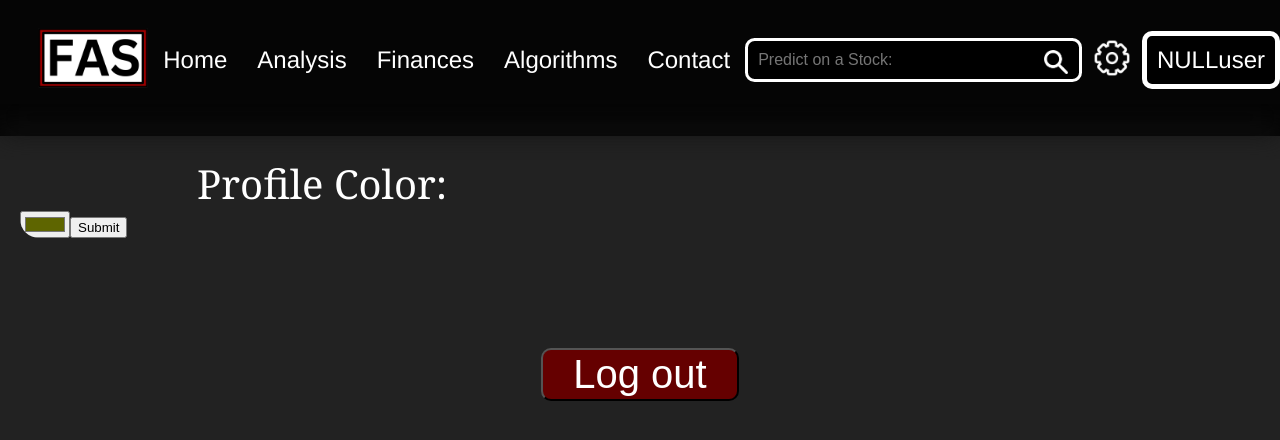
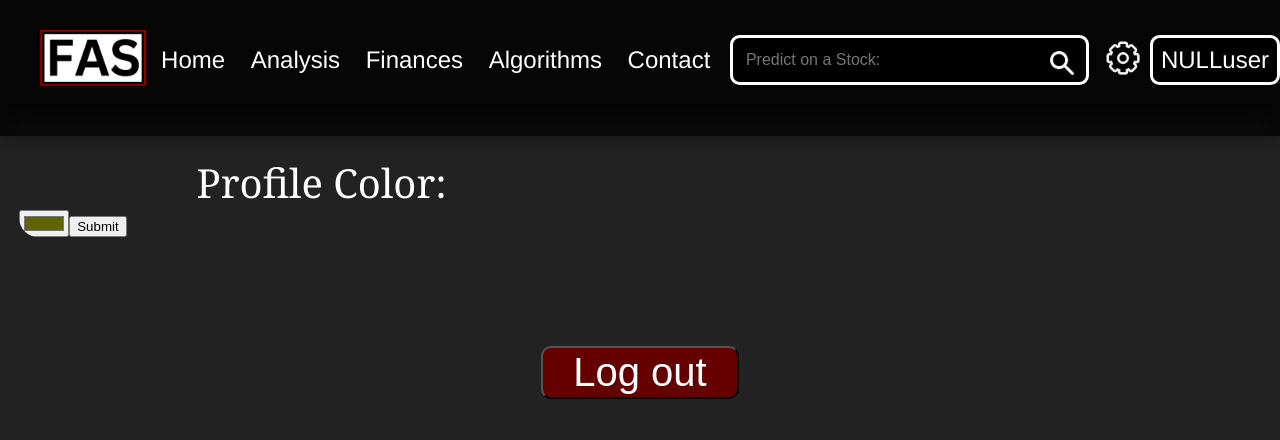
Before and after one commit to OConnorThomas/OConnorThomas.github.io, a PHP site: page /settings.html in a window 1280 px wide. Shown: the top 440 px of the page. Run offline with PHP 8.4, Linux system fonts and the light colour scheme.

Commit message:
converted to viewport relative measurements

```diff
--- a/contact.css
+++ b/contact.css
@@ -127,16 +128,16 @@ h3 {
 .double_container {
   display: grid;
   grid-template-columns: repeat(2, 1fr);
-  gap: 20px;
-  padding: 20px;
+  gap: 1.5vw;
+  padding: 1.5vw;
   width: 96%;
   justify-content: center;
 }
 
 .circle {
   position: relative;
-  width: 200px;
-  height: 200px;
+  width: 15vw;
+  height: 15vw;
   border-radius: 50%;
   z-index: -6;
 }
--- a/home.css
+++ b/home.css
@@ -88,7 +88,7 @@ nav ul li a {
   display: block;
   color: white;
   text-align: center;
-  padding: 10px 15px;
+  padding: 1vh 1vw;
   text-decoration: none;
 }
 
@@ -128,7 +128,7 @@ nav ul li a {
 }
 
 .right a {
-  padding: 10px 10px;
+  padding: 1vh 1vh;
 }
 
 .fleft {
@@ -137,6 +137,15 @@ nav ul li a {
 
 .fright {
   float: right;
+}
+
+.const-size {
+  height: 3.5vw;
+  width: auto;
+}
+
+.settings-icon-size {
+  height: 3vw;
 }
 
 /* Search bar */
@@ -149,7 +158,7 @@ nav ul li a {
 
 .search-input {
   width: 100%;
-  padding: 10px;
+  padding: 1vw;
   font-size: 2vh;
   border: 0.3vw solid white;
   border-radius: 0.75vw;
@@ -160,7 +169,7 @@ nav ul li a {
 
 .search-icon {
   position: absolute;
-  top: 55%;
+  top: 3.5vh;
   right: 0%;
   transform: translateY(-50%);
   width: 3vw; /* Adjust icon width */
@@ -239,8 +248,8 @@ nav ul li a {
   text-decoration: none;
   color: white;
   list-style-type: none;
-  border: 5px solid white;
-  border-radius: 10px;
+  border: 0.3vw solid white;
+  border-radius: 0.75vw;
   background-color: black;
   color: white;
   box-sizing: border-box;
@@ -251,8 +260,8 @@ nav ul li a {
   text-decoration: none;
   color: white;
   list-style-type: none;
-  border: 3px solid white;
-  border-radius: 10px;
+  border: 0.3vw solid white;
+  border-radius: 0.75vw;
   background-color: black;
   color: white;
   box-sizing: border-box;
@@ -261,8 +270,8 @@ nav ul li a {
 .invert-wb:hover {
   background-color: white;
   color: #050505;
-  border: 3px solid #a00000;
-  border-radius: 10px;
+  border: 0.3vw solid #a00000;
+  border-radius: 0.75vw;
 }
 
 .inputsForm {
@@ -276,8 +285,8 @@ nav ul li a {
 
 .search_input {
   width: 30%;
-  padding: 10px;
-  font-size: 16px;
+  padding: 10vh;
+  font-size: 1vh;
   border-radius: 10px;
   background-color: black;
   color: white;
@@ -306,5 +315,5 @@ nav ul li a {
 }
 
 .pad {
-  margin-right: 10px;
+  margin-right: 1vw;
 }
--- a/repo/js/home.js
+++ b/repo/js/home.js
@@ -6,8 +6,8 @@ function get_logged_in() {
 
 function updateContent() {
   if (get_logged_in() == 1) {
-    accounttype.insertAdjacentHTML("afterend", "<a href=\"account.html\"><img src=\"repo/images/Generic-Profile-Image.png\"alt=\"Profile Picture\" height=\"60\"/></a>");
-    accounttype.insertAdjacentHTML("afterend", "<a href=\"settings.html\"><img src=\"repo/images/gear.png\" alt=\"Settings button\" height=\"40\"/></a>")
+    accounttype.insertAdjacentHTML("afterend", "<a href=\"account.html\"><img src=\"repo/images/Generic-Profile-Image.png\"alt=\"Profile Picture\" class=\"const-size\"/></a>");
+    accounttype.insertAdjacentHTML("afterend", "<a href=\"settings.html\"><img src=\"repo/images/gear.png\" alt=\"Settings button\" class=\"const-size settings-icon-size\"/></a>")
   } else {
     accounttype.insertAdjacentHTML("afterend", "<div class=\"pad\"><ul><li><a href=\"signup.html\" class=\"shadowed-text invert-wb\">Signup</a></li></ul></div>");
     accounttype.insertAdjacentHTML("afterend", "<div class=\"pad\"><ul><li><a href=\"login.html\" class=\"shadowed-text invert-wb\">Login</a></li></ul></div>");
--- a/settings.html
+++ b/settings.html
@@ -62,15 +62,20 @@
       </div>
       <div class="right">
         <a href="settings.html"
-          ><img src="repo/images/gear.png" alt="Settings button" height="40"
+          ><img
+            src="repo/images/gear.png"
+            alt="Settings button"
+            class="const-size settings-icon-size"
         /></a>
-        <div class="white-borders">
-          <ul>
-            <li>
-              <a href="account.html" class="shadowed-text" id="userName"></a>
-            </li>
-          </ul>
-        </div>
+        <ul>
+          <li>
+            <a
+              href="account.html"
+              class="shadowed-text invert-wb"
+              id="userName"
+            ></a>
+          </li>
+        </ul>
       </div>
     </nav>
     <div class="nav-extension"></div>
```
Also changed, not shown: other parts of contact.css (+14 -13 lines), account.html (+13 -8 lines), analysis.html (+2 -10 lines).
